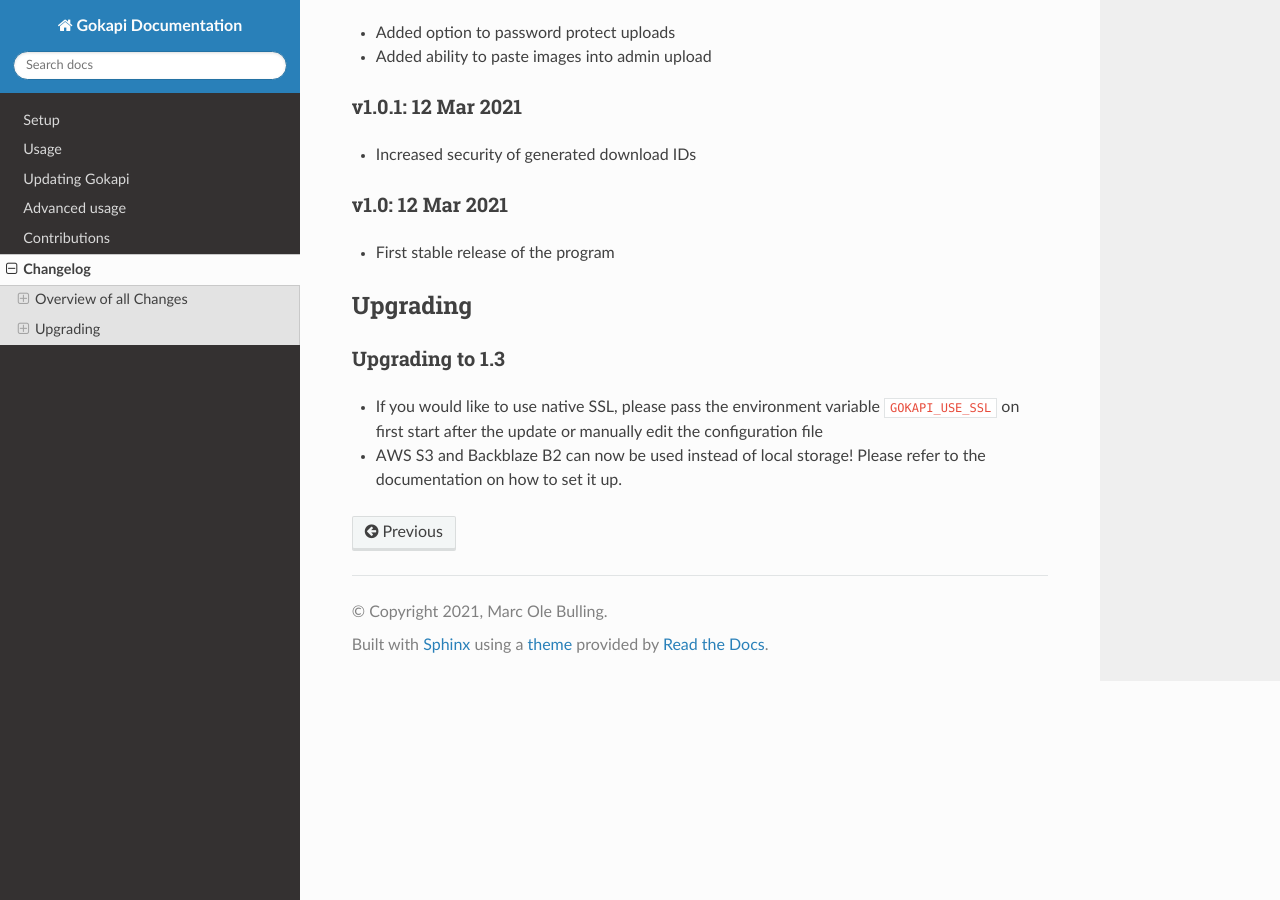
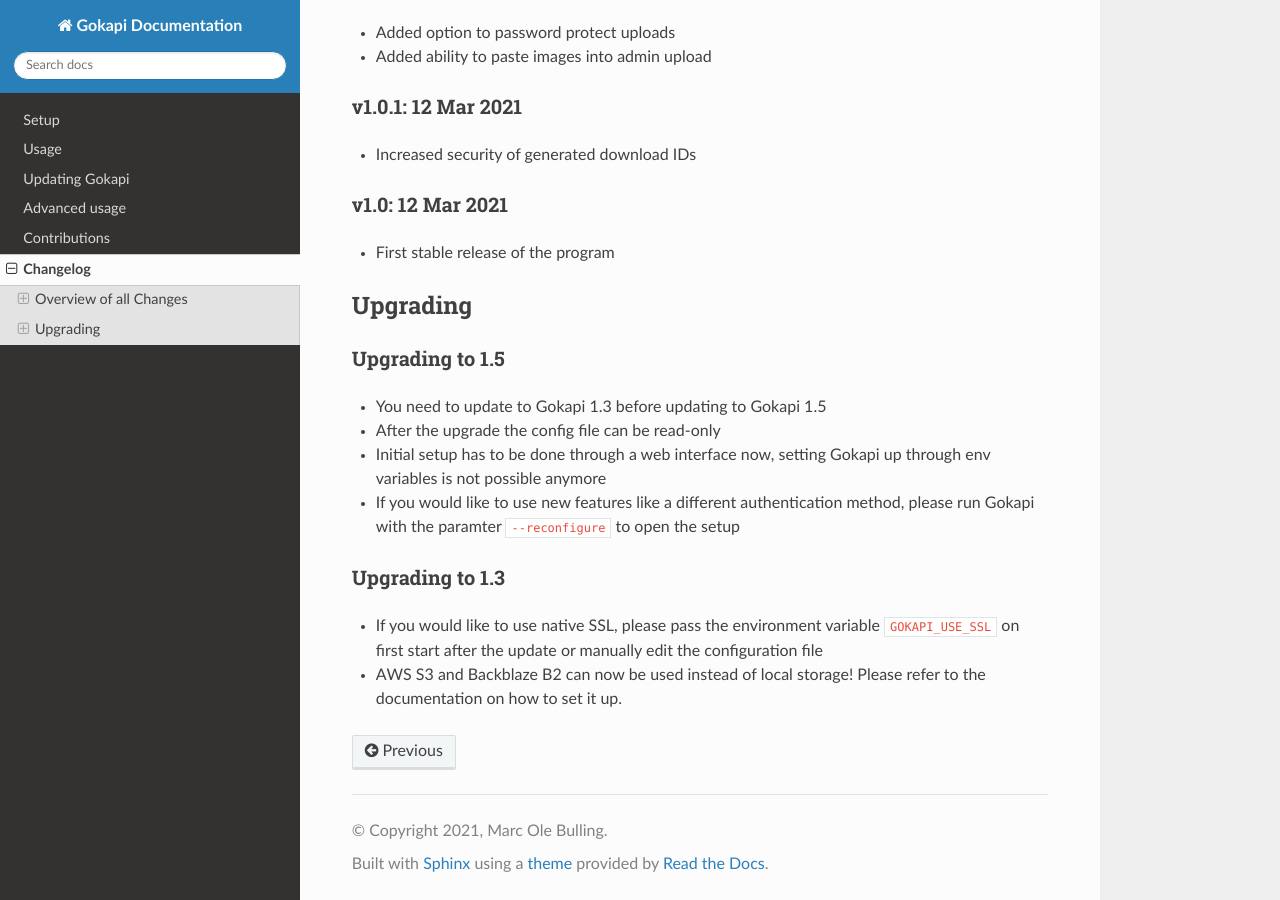
Before and after one commit to Forceu/Gokapi, a Sphinx documentation site: the page built from docs/changelog.rst, in a window 1280 px wide and 900 px high, scrolled down 1241 px. Built offline with Sphinx 7.4.7 and the Read the Docs theme 2.0.0, drawn with Linux system fonts in a browser that asks for light colours.

Commit message:
Better documentation for customising #41, added upgrade instructions for v1.5, fixed API link

```diff
--- a/docs/advanced.rst
+++ b/docs/advanced.rst
@@ -139,7 +140,7 @@
 
 By default, all files are included in the executable. If you want to change the layout (e.g. add your company logo or change the app name etc.), follow these steps:
 
-1. Clone this repository
+1. Download the source code for the Gokapi version you are using. It is either attached to the specific release  `on Github <https://github.com/Forceu/Gokapi/releases>`_ or you can clone the repository and checkout the tag for the specific version.
 2. Copy either the folder ``static``, ``templates`` or both from the ``internal/webserver/web`` folder to the directory where the executable is located
 3. Make changes to the folders. ``static`` contains images, CSS files and JavaScript. ``templates`` contains the HTML code.
 4. Restart the server. If the folders exist, the server will use the local files instead of the embedded files
--- a/docs/changelog.rst
+++ b/docs/changelog.rst
@@ -75,6 +75,14 @@
 Upgrading
 -----------------------
 
+Upgrading to 1.5
+^^^^^^^^^^^^^^^^^^
+
+* You need to update to Gokapi 1.3 before updating to Gokapi 1.5
+* After the upgrade the config file can be read-only
+* Initial setup has to be done through a web interface now, setting Gokapi up through env variables is not possible anymore
+* If you would like to use new features like a different authentication method, please run Gokapi with the paramter ``--reconfigure`` to open the setup
+
 Upgrading to 1.3
 ^^^^^^^^^^^^^^^^^^
 
```
Also changed, not shown: other parts of docs/advanced.rst (+1 -0 lines).
